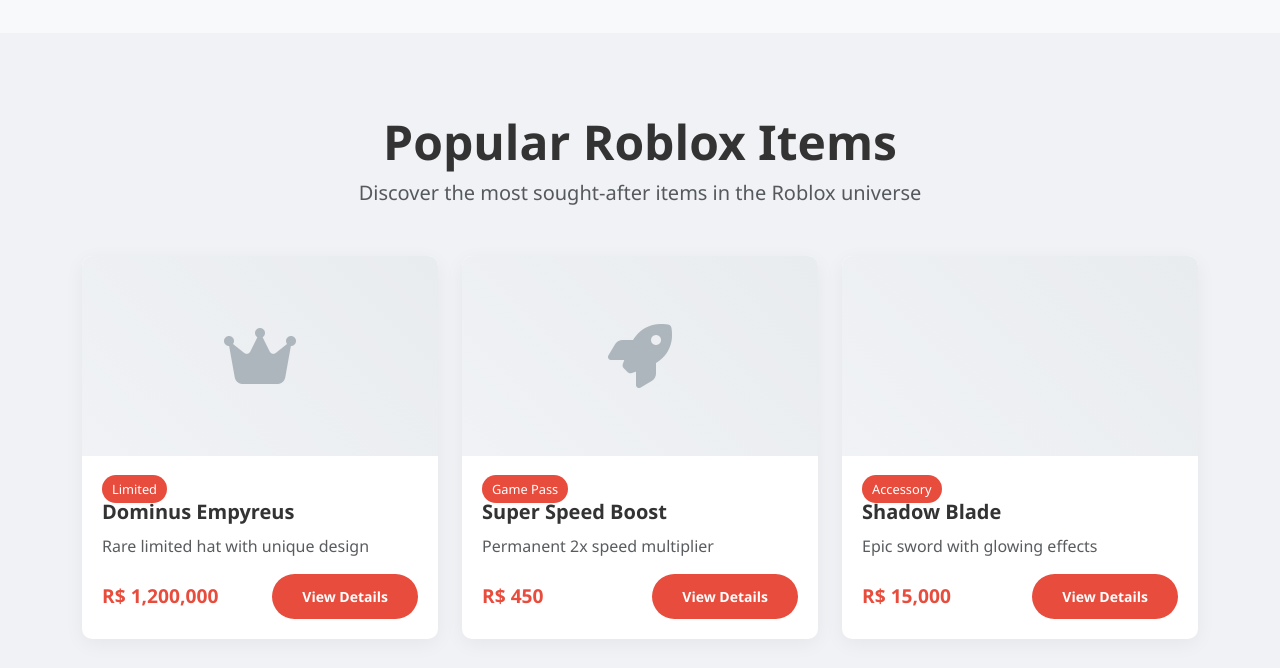
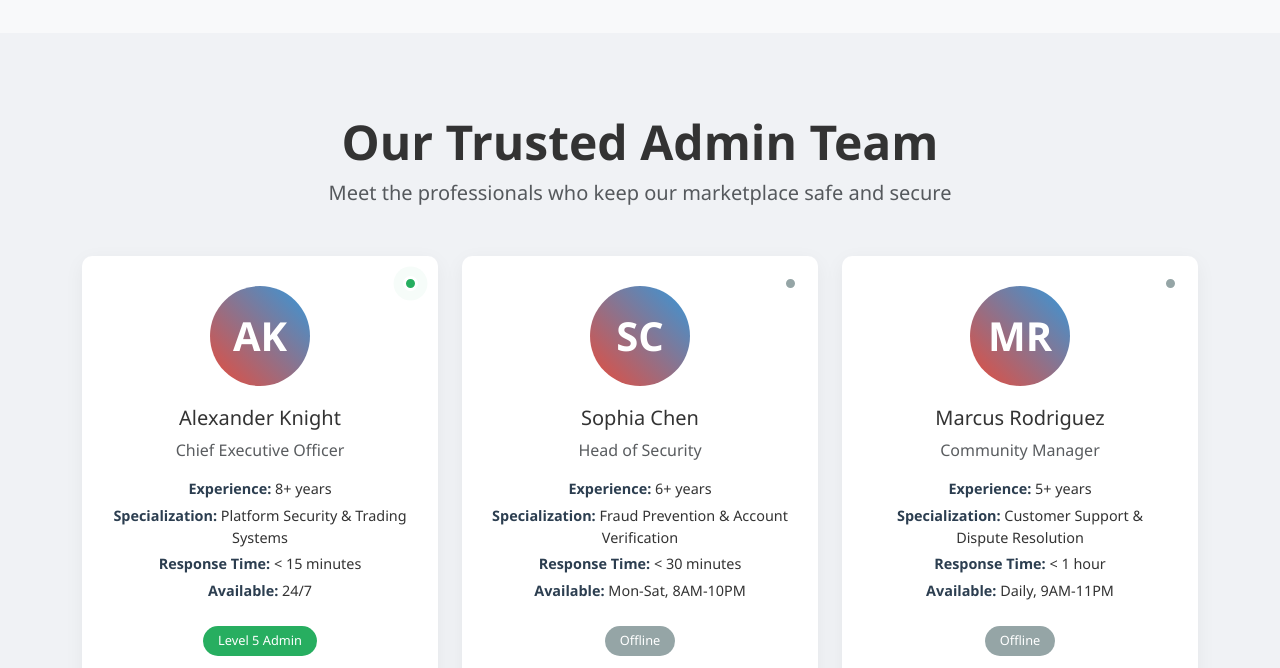
Before and after one commit to robloxbuysell/robloxbuysell.github.io, a plain HTML site: page index.html in a window 1280 px wide. Shown: the part 1130-1798 px from the top of the page. Drawn offline with nearby package versions, Linux system fonts and the light colour scheme.

Commit message:
Update index.html

```diff
--- a/index.html
+++ b/index.html
@@ -14,6 +14,8 @@
             --light-color: #ecf0f1;
             --success-color: #27ae60;
             --roblox-red: #e74c3c;
+            --whatsapp-color: #25D366;
+            --offline-color: #95a5a6;
         }
 
         body {
@@ -119,57 +121,129 @@
             margin-bottom: 20px;
         }
 
-        /* Products Section */
-        .products {
+        /* Admin Section */
+        .admin-section {
             padding: 80px 0;
             background-color: #f0f2f5;
         }
 
-        .product-card {
+        .admin-card {
             background: white;
             border-radius: 10px;
-            overflow: hidden;
+            padding: 30px;
+            text-align: center;
             box-shadow: 0 5px 20px rgba(0,0,0,0.05);
             transition: all 0.3s;
             height: 100%;
+            position: relative;
         }
 
-        .product-card:hover {
+        .admin-card:hover {
             transform: translateY(-5px);
             box-shadow: 0 10px 30px rgba(0,0,0,0.1);
         }
 
-        .product-placeholder {
-            height: 200px;
-            background: linear-gradient(45deg, #f0f2f5, #e9ecef);
+        .admin-avatar {
+            width: 100px;
+            height: 100px;
+            border-radius: 50%;
+            background: linear-gradient(45deg, var(--roblox-red), var(--secondary-color));
             display: flex;
             align-items: center;
             justify-content: center;
-            font-size: 4rem;
-            color: #adb5bd;
+            color: white;
+            font-weight: bold;
+            font-size: 2.5rem;
+            margin: 0 auto 20px;
         }
 
-        .product-body {
-            padding: 20px;
+        .admin-badge {
+            display: inline-block;
+            padding: 5px 15px;
+            background-color: var(--success-color);
+            color: white;
+            border-radius: 20px;
+            font-size: 0.8rem;
+            margin-top: 10px;
         }
 
-        .product-title {
-            font-weight: 600;
-            margin-bottom: 10px;
+        .admin-info {
+            margin: 15px 0;
         }
 
-        .product-price {
-            color: var(--roblox-red);
-            font-weight: 700;
-            font-size: 1.2rem;
+        .admin-info p {
+            margin-bottom: 5px;
+            font-size: 0.9rem;
         }
 
-        .badge-robux {
-            background-color: var(--roblox-red);
+        .admin-info strong {
+            color: var(--dark-color);
+        }
+
+        .whatsapp-btn {
+            background-color: var(--whatsapp-color);
             color: white;
-            padding: 5px 10px;
+            border: none;
+            padding: 10px 20px;
+            border-radius: 50px;
+            font-weight: 600;
+            transition: all 0.3s;
+            display: inline-flex;
+            align-items: center;
+            gap: 8px;
+            margin-top: 15px;
+        }
+
+        .whatsapp-btn:hover {
+            background-color: #1ebe57;
+            transform: translateY(-2px);
+            box-shadow: 0 5px 15px rgba(37, 211, 102, 0.3);
+            color: white;
+        }
+
+        .online-indicator {
+            position: absolute;
+            top: 20px;
+            right: 20px;
+            width: 15px;
+            height: 15px;
+            background-color: var(--success-color);
+            border-radius: 50%;
+            border: 3px solid white;
+            animation: pulse 2s infinite;
+        }
+
+        .offline-indicator {
+            position: absolute;
+            top: 20px;
+            right: 20px;
+            width: 15px;
+            height: 15px;
+            background-color: var(--offline-color);
+            border-radius: 50%;
+            border: 3px solid white;
+        }
+
+        @keyframes pulse {
+            0% {
+                box-shadow: 0 0 0 0 rgba(39, 174, 96, 0.7);
+            }
+            70% {
+                box-shadow: 0 0 0 10px rgba(39, 174, 96, 0);
+            }
+            100% {
+                box-shadow: 0 0 0 0 rgba(39, 174, 96, 0);
+            }
+        }
+
+        .offline-badge {
+            display: inline-block;
+            padding: 5px 15px;
+            background-color: var(--offline-color);
+            color: white;
             border-radius: 20px;
             font-size: 0.8rem;
+            margin-top: 10px;
         }
 
         /* Testimonials */
@@ -212,51 +286,6 @@
             color: white;
             font-weight: bold;
             font-size: 1.2rem;
-        }
-
-        /* Admin Section */
-        .admin-section {
-            padding: 80px 0;
-            background-color: #f0f2f5;
-        }
-
-        .admin-card {
-            background: white;
-            border-radius: 10px;
-            padding: 30px;
-            text-align: center;
-            box-shadow: 0 5px 20px rgba(0,0,0,0.05);
-            transition: all 0.3s;
-            height: 100%;
-        }
-
-        .admin-card:hover {
-            transform: translateY(-5px);
-            box-shadow: 0 10px 30px rgba(0,0,0,0.1);
-        }
-
-        .admin-avatar {
-            width: 100px;
-            height: 100px;
-            border-radius: 50%;
-            background: linear-gradient(45deg, var(--roblox-red), var(--secondary-color));
-            display: flex;
-            align-items: center;
-            justify-content: center;
-            color: white;
-            font-weight: bold;
-            font-size: 2.5rem;
-            margin: 0 auto 20px;
-        }
-
-        .admin-badge {
-            display: inline-block;
-            padding: 5px 15px;
-            background-color: var(--success-color);
-            color: white;
-            border-radius: 20px;
-            font-size: 0.8rem;
-            margin-top: 10px;
         }
 
         /* Footer */
@@ -314,8 +343,12 @@
                 display: none;
             }
 
-            .features, .products, .testimonials, .admin-section {
+            .features, .testimonials, .admin-section {
                 padding: 60px 0;
+            }
+
+            .admin-info {
+                text-align: left;
             }
         }
     </style>
@@ -416,105 +449,61 @@
         </div>
     </section>
 
-    <!-- Products Section -->
-    <section class="products">
-        <div class="container">
-            <div class="text-center mb-5">
-                <h2 class="display-5 fw-bold">Popular Roblox Items</h2>
-                <p class="lead text-muted">Discover the most sought-after items in the Roblox universe</p>
-            </div>
-
-            <div class="row g-4">
-                <div class="col-md-4">
-                    <div class="product-card">
-                        <div class="product-placeholder">
-                            <i class="fas fa-crown"></i>
-                        </div>
-                        <div class="product-body">
-                            <span class="badge-robux">Limited</span>
-                            <h5 class="product-title">Dominus Empyreus</h5>
-                            <p class="text-muted">Rare limited hat with unique design</p>
-                            <div class="d-flex justify-content-between align-items-center">
-                                <span class="product-price">R$ 1,200,000</span>
-                                <a href="#" class="btn btn-sm btn-primary">View Details</a>
-                            </div>
-                        </div>
-                    </div>
-                </div>
-                <div class="col-md-4">
-                    <div class="product-card">
-                        <div class="product-placeholder">
-                            <i class="fas fa-rocket"></i>
-                        </div>
-                        <div class="product-body">
-                            <span class="badge-robux">Game Pass</span>
-                            <h5 class="product-title">Super Speed Boost</h5>
-                            <p class="text-muted">Permanent 2x speed multiplier</p>
-                            <div class="d-flex justify-content-between align-items-center">
-                                <span class="product-price">R$ 450</span>
-                                <a href="#" class="btn btn-sm btn-primary">View Details</a>
-                            </div>
-                        </div>
-                    </div>
-                </div>
-                <div class="col-md-4">
-                    <div class="product-card">
-                        <div class="product-placeholder">
-                            <i class="fas fa-sword"></i>
-                        </div>
-                        <div class="product-body">
-                            <span class="badge-robux">Accessory</span>
-                            <h5 class="product-title">Shadow Blade</h5>
-                            <p class="text-muted">Epic sword with glowing effects</p>
-                            <div class="d-flex justify-content-between align-items-center">
-                                <span class="product-price">R$ 15,000</span>
-                                <a href="#" class="btn btn-sm btn-primary">View Details</a>
-                            </div>
-                        </div>
-                    </div>
-                </div>
-            </div>
-
-            <div class="text-center mt-5">
-                <a href="#" class="btn btn-primary">View All Items</a>
-            </div>
-        </div>
-    </section>
-
     <!-- Admin Section -->
     <section class="admin-section">
         <div class="container">
             <div class="text-center mb-5">
                 <h2 class="display-5 fw-bold">Our Trusted Admin Team</h2>
-                <p class="lead text-muted">Meet the professionals who keep our marketplace safe</p>
+                <p class="lead text-muted">Meet the professionals who keep our marketplace safe and secure</p>
             </div>
 
             <div class="row g-4">
                 <div class="col-md-4">
                     <div class="admin-card">
-                        <div class="admin-avatar">JD</div>
-                        <h5>John Davis</h5>
-                        <p class="text-muted">Head Administrator</p>
-                        <p>5+ years of experience in Roblox trading and community management.</p>
-                        <span class="admin-badge">Verified</span>
+                        <div class="online-indicator"></div>
+                        <div class="admin-avatar">AK</div>
+                        <h5>Alexander Knight</h5>
+                        <p class="text-muted">Chief Executive Officer</p>
+                        <div class="admin-info">
+                            <p><strong>Experience:</strong> 8+ years</p>
+                            <p><strong>Specialization:</strong> Platform Security & Trading Systems</p>
+                            <p><strong>Response Time:</strong> < 15 minutes</p>
+                            <p><strong>Available:</strong> 24/7</p>
+                        </div>
+                        <span class="admin-badge">Level 5 Admin</span>
+                        <a href="https://wa.me/6285702402751?text=Hi%20Alexander,%20I%20need%20help%20with%20RobloXchange" target="_blank" class="whatsapp-btn">
+                            <i class="fab fa-whatsapp"></i> Chat on WhatsApp
+                        </a>
                     </div>
                 </div>
                 <div class="col-md-4">
                     <div class="admin-card">
-                        <div class="admin-avatar">SM</div>
-                        <h5>Sarah Miller</h5>
-                        <p class="text-muted">Security Manager</p>
-                        <p>Specializes in fraud prevention and transaction security.</p>
-                        <span class="admin-badge">Verified</span>
+                        <div class="offline-indicator"></div>
+                        <div class="admin-avatar">SC</div>
+                        <h5>Sophia Chen</h5>
+                        <p class="text-muted">Head of Security</p>
+                        <div class="admin-info">
+                            <p><strong>Experience:</strong> 6+ years</p>
+                            <p><strong>Specialization:</strong> Fraud Prevention & Account Verification</p>
+                            <p><strong>Response Time:</strong> < 30 minutes</p>
+                            <p><strong>Available:</strong> Mon-Sat, 8AM-10PM</p>
+                        </div>
+                        <span class="offline-badge">Offline</span>
                     </div>
                 </div>
                 <div class="col-md-4">
                     <div class="admin-card">
-                        <div class="admin-avatar">MJ</div>
-                        <h5>Michael Johnson</h5>
+                        <div class="offline-indicator"></div>
+                        <div class="admin-avatar">MR</div>
+                        <h5>Marcus Rodriguez</h5>
                         <p class="text-muted">Community Manager</p>
-                        <p>Dedicated to providing excellent customer support and dispute resolution.</p>
-                        <span class="admin-badge">Verified</span>
+                        <div class="admin-info">
+                            <p><strong>Experience:</strong> 5+ years</p>
+                            <p><strong>Specialization:</strong> Customer Support & Dispute Resolution</p>
+                            <p><strong>Response Time:</strong> < 1 hour</p>
+                            <p><strong>Available:</strong> Daily, 9AM-11PM</p>
+                        </div>
+                        <span class="offline-badge">Offline</span>
                     </div>
                 </div>
             </div>
@@ -723,18 +712,6 @@
                 observer.observe(card);
             });
 
-            // Product card hover effect
-            const productCards = document.querySelectorAll('.product-card');
-            productCards.forEach(card => {
-                card.addEventListener('mouseenter', function() {
-                    this.querySelector('.btn-primary').classList.add('btn-lg');
-                });
-
-                card.addEventListener('mouseleave', function() {
-                    this.querySelector('.btn-primary').classList.remove('btn-lg');
-                });
-            });
-
             // Rating star interaction in modal
             const ratingStars = document.querySelectorAll('.rating-star');
             let selectedRating = 0;
```
